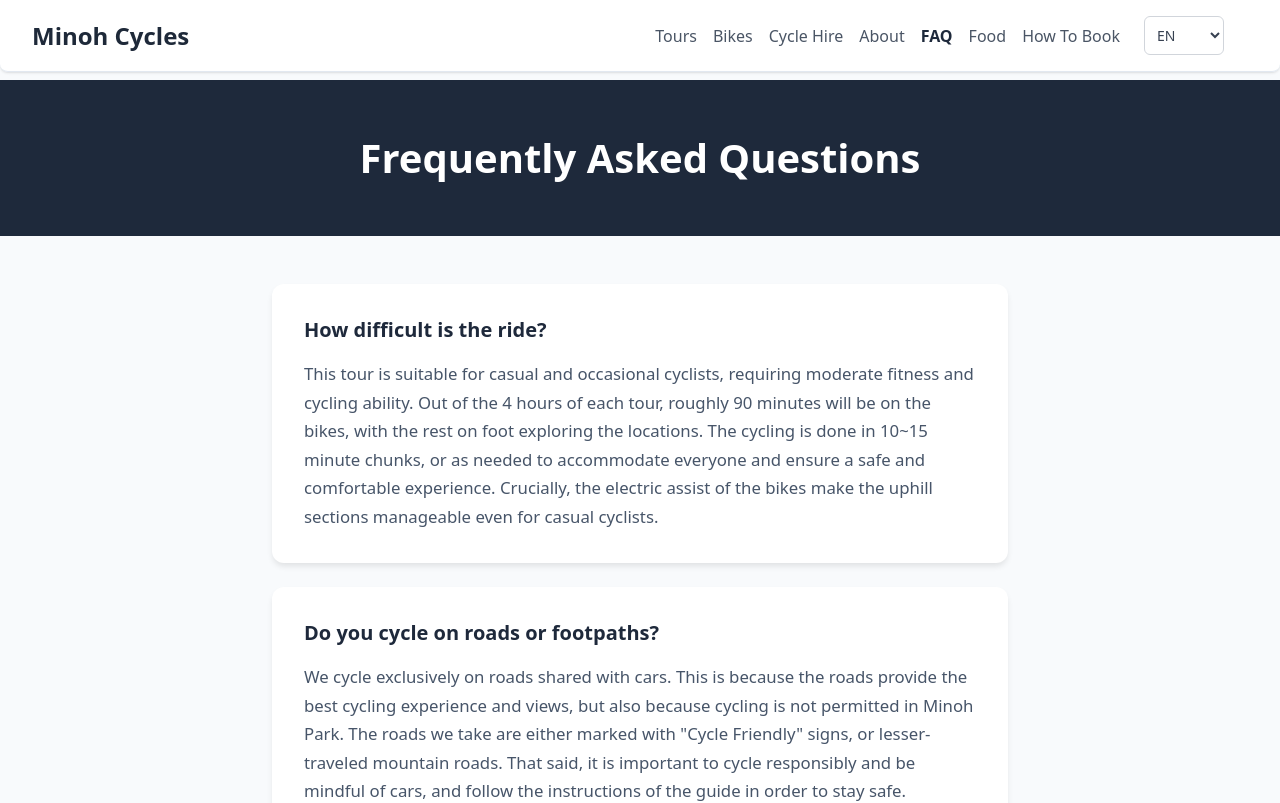
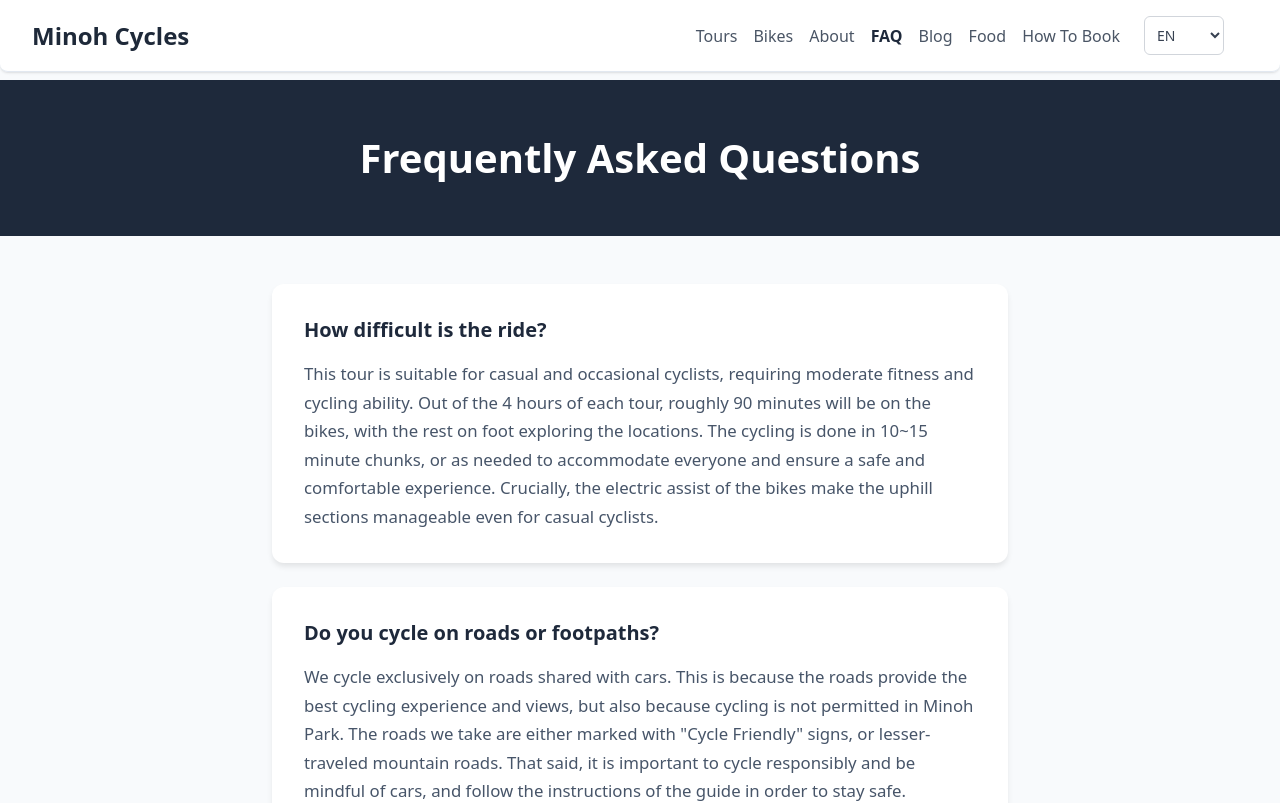
Before and after one commit to jonathan-h-grebe/minoh_cycles_static, a Vue app: page /en/faq in a window 1280 px wide. Shown: the top 803 px of the page. Built offline with nearby package versions, Linux system fonts and the light colour scheme; what @vueuse/head would draw is missing.

Commit message:
added blog link

```diff
--- a/src/components/AppHeader.vue
+++ b/src/components/AppHeader.vue
@@ -8,9 +8,9 @@
       <nav class="space-x-4 desktop-nav">
         <router-link :to="`/${currentLocale}/tours`" @click="scrollToTop" class="text-gray-600 hover:text-gray-900 transition-colors duration-200">{{ $t('nav.tours') }}</router-link>
         <router-link :to="`/${currentLocale}/bikes`" @click="scrollToTop" class="text-gray-600 hover:text-gray-900 transition-colors duration-200">{{ $t('nav.bikes') }}</router-link>
-        <router-link :to="`/${currentLocale}/rentals`" @click="scrollToTop" class="text-gray-600 hover:text-gray-900 transition-colors duration-200">Cycle Hire</router-link>
         <router-link :to="`/${currentLocale}/about`" @click="scrollToTop" class="text-gray-600 hover:text-gray-900 transition-colors duration-200">{{ $t('nav.about') }}</router-link>
         <router-link :to="`/${currentLocale}/faq`" @click="scrollToTop" class="text-gray-600 hover:text-gray-900 transition-colors duration-200">{{ $t('nav.faq') }}</router-link>
+        <a href="https://blog.minohcycles.com" target="_blank" rel="noopener noreferrer" class="text-gray-600 hover:text-gray-900 transition-colors duration-200">Blog</a>
         <router-link :to="`/${currentLocale}/food`" @click="scrollToTop" class="text-gray-600 hover:text-gray-900 transition-colors duration-200">Food</router-link>
         <router-link :to="`/${currentLocale}/how-to-book`" @click="scrollToTop" class="text-gray-600 hover:text-gray-900 transition-colors duration-200">{{ $t('nav.bookNow') }}</router-link>
       </nav>
@@ -53,9 +53,9 @@
         </div>
         <router-link :to="`/${currentLocale}/tours`" @click="closeMenuAndScrollTop" class="text-center block w-full p-4 text-gray-600 hover:bg-gray-100 border-b border-gray-200">{{ $t('nav.tours') }}</router-link>
         <router-link :to="`/${currentLocale}/bikes`" @click="closeMenuAndScrollTop" class="text-center block w-full p-4 text-gray-600 hover:bg-gray-100 border-b border-gray-200">{{ $t('nav.bikes') }}</router-link>
-        <router-link :to="`/${currentLocale}/rentals`" @click="closeMenuAndScrollTop" class="text-center block w-full p-4 text-gray-600 hover:bg-gray-100 border-b border-gray-200">Cycle Hire</router-link>
         <router-link :to="`/${currentLocale}/about`" @click="closeMenuAndScrollTop" class="text-center block w-full p-4 text-gray-600 hover:bg-gray-100 border-b border-gray-200">{{ $t('nav.about') }}</router-link>
         <router-link :to="`/${currentLocale}/faq`" @click="closeMenuAndScrollTop" class="text-center block w-full p-4 text-gray-600 hover:bg-gray-100 border-b border-gray-200">{{ $t('nav.faq') }}</router-link>
+        <a href="https://blog.minohcycles.com" target="_blank" rel="noopener noreferrer" @click="closeMenu" class="text-center block w-full p-4 text-gray-600 hover:bg-gray-100 border-b border-gray-200">Blog</a>
         <router-link :to="`/${currentLocale}/food`" @click="closeMenuAndScrollTop" class="text-center block w-full p-4 text-gray-600 hover:bg-gray-100 border-b border-gray-200">Food</router-link>
         <router-link :to="`/${currentLocale}/how-to-book`" @click="closeMenuAndScrollTop" class="text-center block w-full p-4 text-gray-600 hover:bg-gray-100 border-b border-gray-200">{{ $t('nav.bookNow') }}</router-link>
         <div class="language-selector-mobile p-4">
--- a/src/components/MobileLanding.vue
+++ b/src/components/MobileLanding.vue
@@ -31,9 +31,9 @@
         </div>
         <router-link :to="`/${currentLocale}/tours`" @click="closeMenuAndScrollTop" class="text-center block w-full p-4 text-gray-600 hover:bg-gray-100 border-b border-gray-200">{{ $t('nav.tours') }}</router-link>
         <router-link :to="`/${currentLocale}/bikes`" @click="closeMenuAndScrollTop" class="text-center block w-full p-4 text-gray-600 hover:bg-gray-100 border-b border-gray-200">{{ $t('nav.bikes') }}</router-link>
-        <router-link :to="`/${currentLocale}/rentals`" @click="closeMenuAndScrollTop" class="text-center block w-full p-4 text-gray-600 hover:bg-gray-100 border-b border-gray-200">Cycle Hire</router-link>
         <router-link :to="`/${currentLocale}/about`" @click="closeMenuAndScrollTop" class="text-center block w-full p-4 text-gray-600 hover:bg-gray-100 border-b border-gray-200">{{ $t('nav.about') }}</router-link>
         <router-link :to="`/${currentLocale}/faq`" @click="closeMenuAndScrollTop" class="text-center block w-full p-4 text-gray-600 hover:bg-gray-100 border-b border-gray-200">{{ $t('nav.faq') }}</router-link>
+        <a href="https://blog.minohcycles.com" target="_blank" rel="noopener noreferrer" @click="closeMenu" class="text-center block w-full p-4 text-gray-600 hover:bg-gray-100 border-b border-gray-200">Blog</a>
         <router-link :to="`/${currentLocale}/food`" @click="closeMenuAndScrollTop" class="text-center block w-full p-4 text-gray-600 hover:bg-gray-100 border-b border-gray-200">Food</router-link>
         <router-link :to="`/${currentLocale}/how-to-book`" @click="closeMenuAndScrollTop" class="text-center block w-full p-4 text-gray-600 hover:bg-gray-100 border-b border-gray-200">{{ $t('nav.bookNow') }}</router-link>
         <div class="language-selector-mobile p-4">
```
